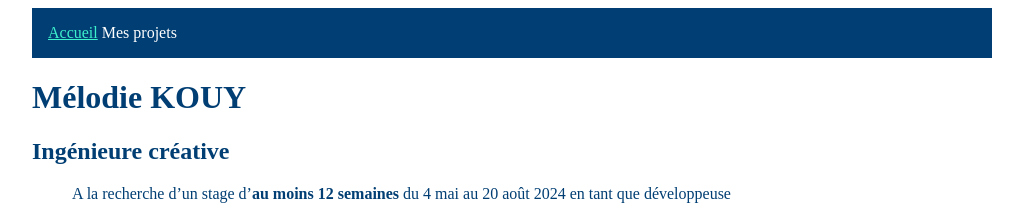
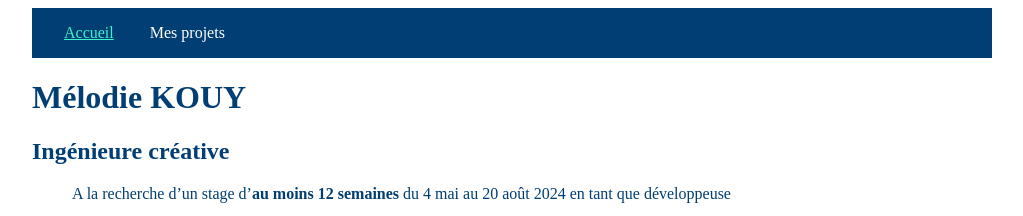
Before and after one commit to Melokye/Melokye.github.io, a Jekyll site: the page built from index.md, in a window 1280 px wide. Shown: the top 216 px of the page, without its empty margins (128-1151 px from the left). Built offline with Jekyll 4.4.1, drawn with Linux system fonts in a browser that asks for light colours.

Commit message:
ajout padding nav bar

```diff
--- a/_sass/main.scss
+++ b/_sass/main.scss
@@ -39,5 +39,6 @@ nav {
 
     a{
         color: white;
+        padding: 1rem;
     }
 }
```
